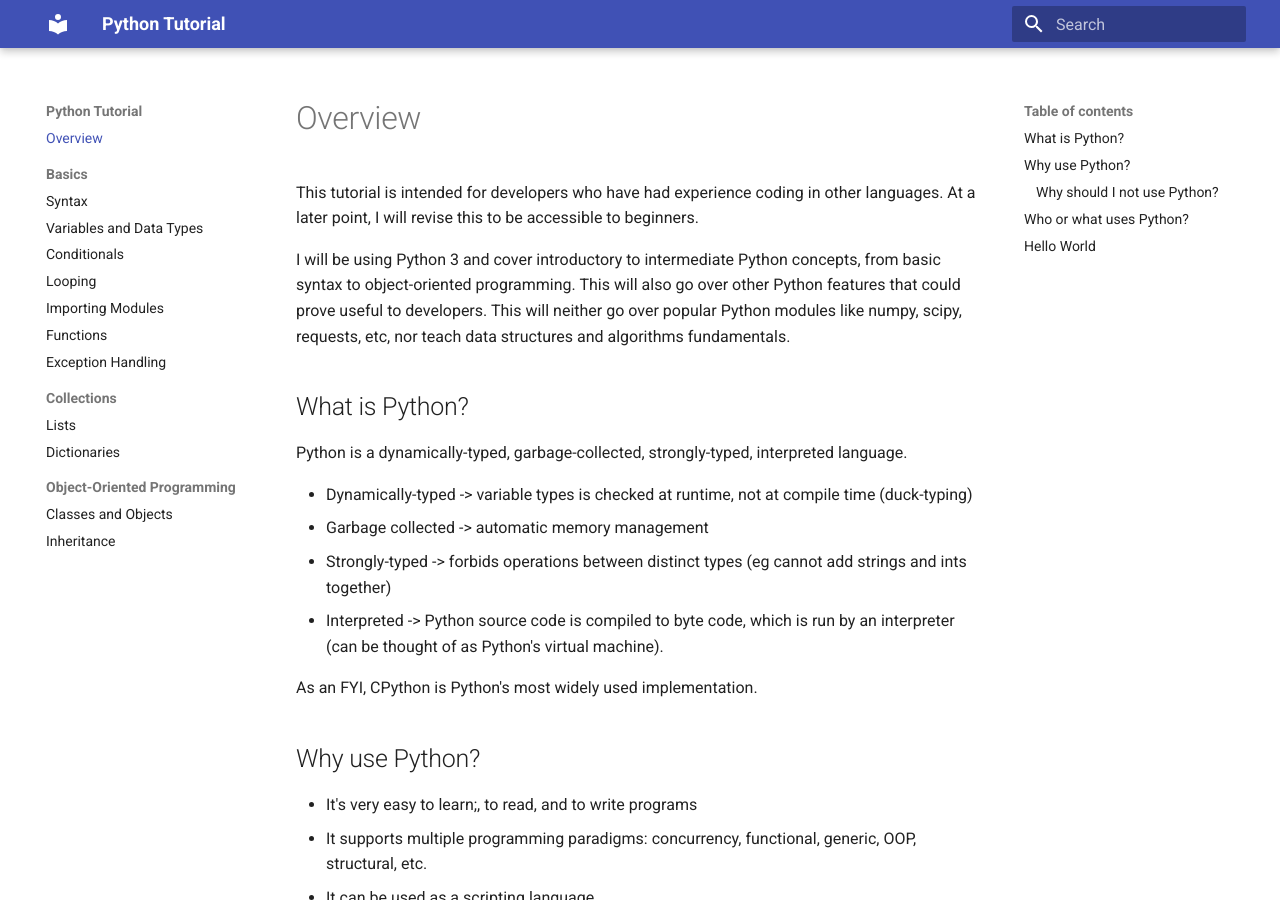
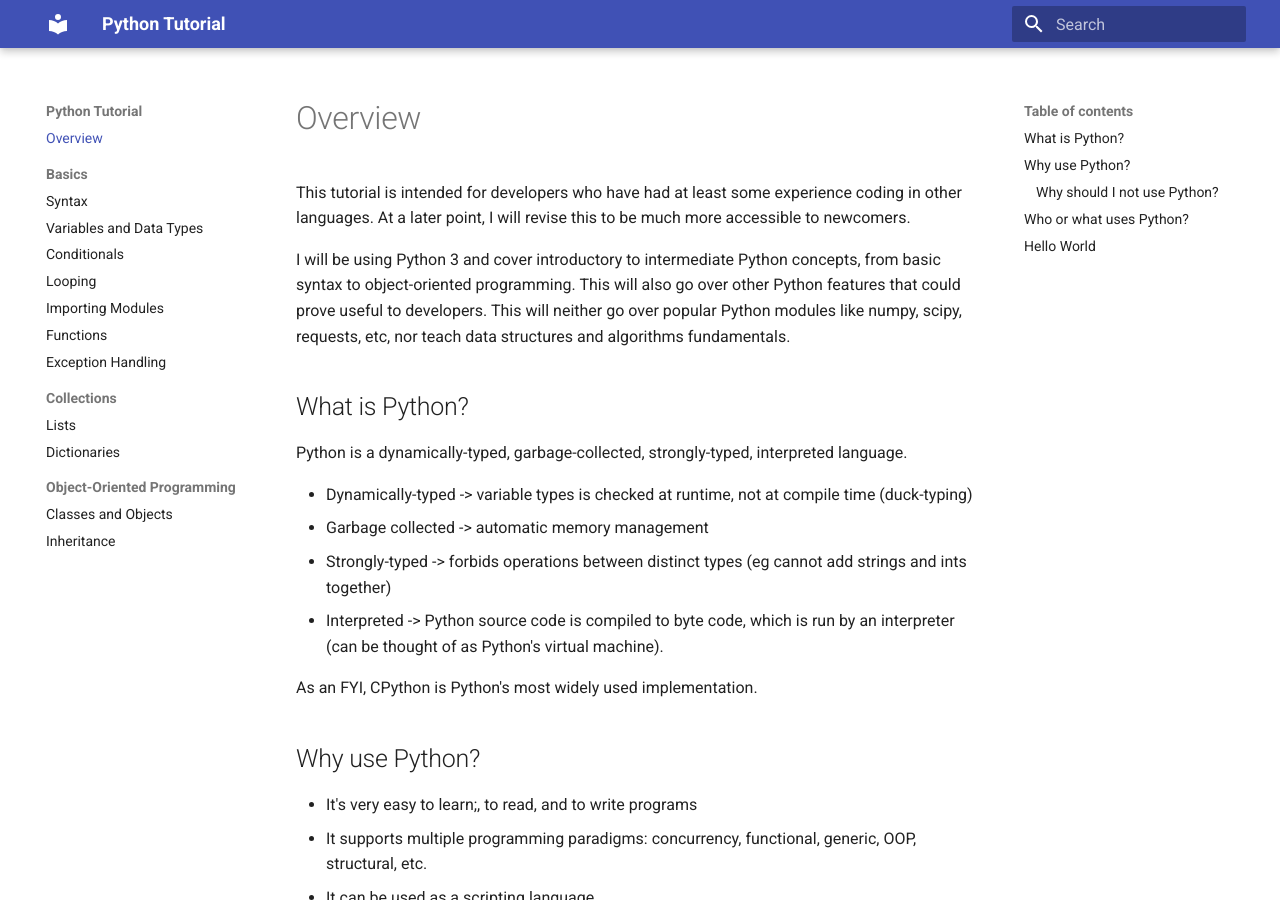
Before and after one commit to justinjoco/python-tutorial, an MkDocs documentation site: the page built from docs/index.md, in a window 1280 px wide and 900 px high. Built offline with MkDocs 1.6.1 and Material for MkDocs 9.7.7, drawn with Linux system fonts in a browser that asks for light colours.

Commit message:
revised overview a bit

```diff
--- a/docs/index.md
+++ b/docs/index.md
@@ -1,4 +1,4 @@
-This tutorial is intended for developers who have had experience coding in other languages. At a later point, I will revise this to be accessible to beginners.
+This tutorial is intended for developers who have had at least some experience coding in other languages. At a later point, I will revise this to be much more accessible to newcomers.
 
 I will be using Python 3 and cover introductory to intermediate Python concepts, from basic syntax to object-oriented programming. This will also go over other Python features that could prove useful to developers. This will neither go over popular Python modules like numpy, scipy, requests, etc, nor teach data structures and algorithms fundamentals.
 
```
